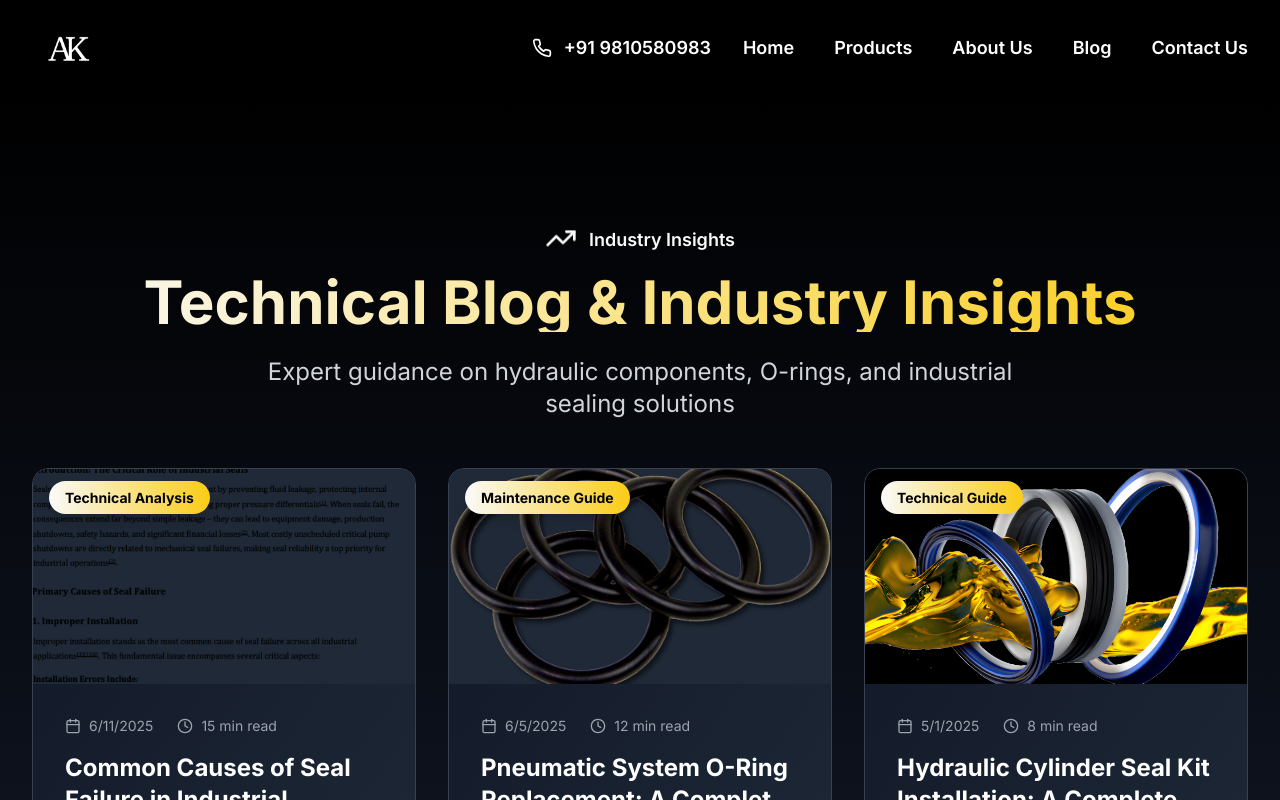
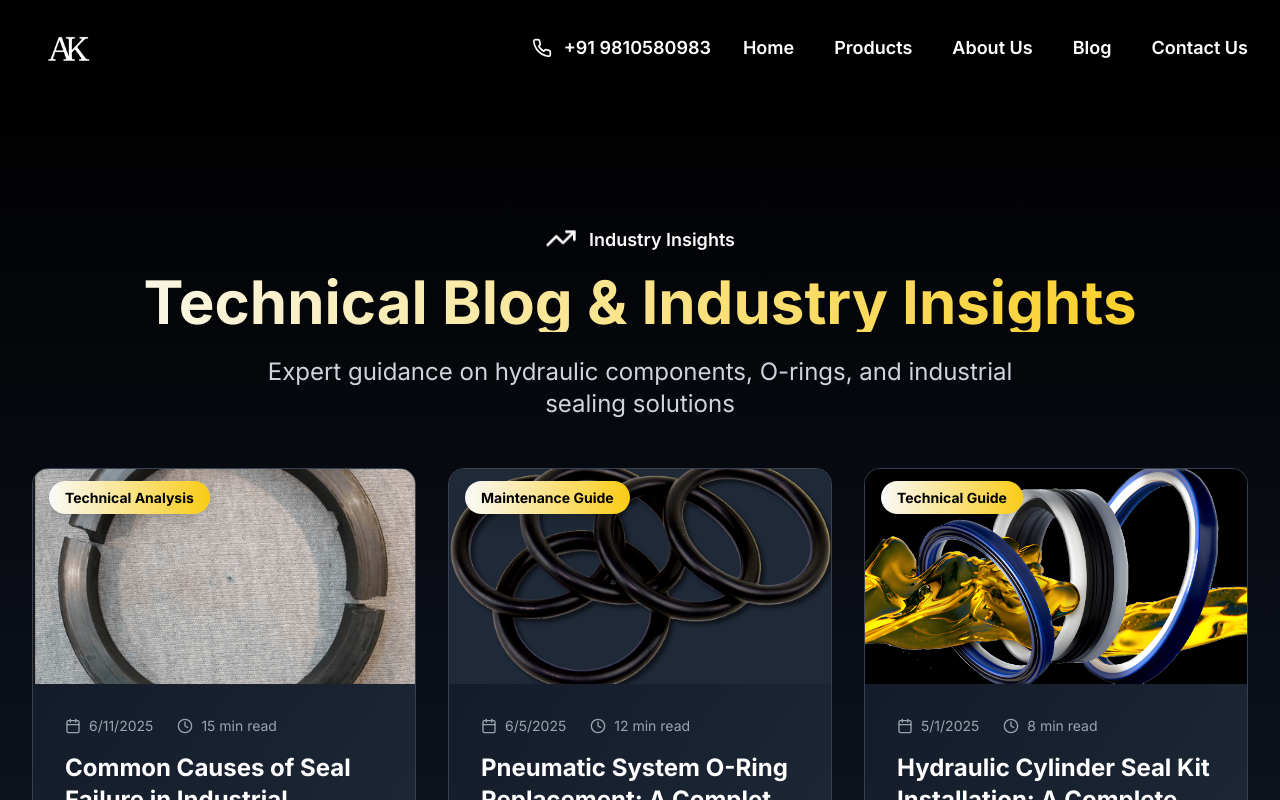
Before and after one commit to chhabraadhruv/ak-rubber-08, a React (Vite) app: page /blog in a window 1280 px wide. Shown: the top 800 px of the page. Built offline with nearby package versions, Linux system fonts and the light colour scheme.

Commit message:
Set blog post image
Update the blog post image to the provided image.

```diff
--- a/src/pages/BlogPage.tsx
+++ b/src/pages/BlogPage.tsx
@@ -1,4 +1,3 @@
-
 import { Link } from "react-router-dom";
 import { Calendar, Clock, ArrowRight, TrendingUp } from "lucide-react";
 import { useEffect } from "react";
@@ -11,7 +10,7 @@ const blogPosts = [
     excerpt: "Discover the primary reasons behind seal failures in industrial applications and learn proven strategies to prevent costly downtime and equipment damage.",
     date: "2025-06-11",
     readTime: "15 min read",
-    image: "/lovable-uploads/f7cf8b21-cb5e-4eae-b700-003f70a4e9ad.png",
+    image: "/lovable-uploads/e4c6859e-c5a9-4b6d-9dea-b901b5e75daf.png",
     category: "Technical Analysis"
   },
   {
--- a/src/pages/BlogPostPage.tsx
+++ b/src/pages/BlogPostPage.tsx
@@ -1,4 +1,3 @@
-
 import { useParams, Link } from "react-router-dom";
 import { Calendar, Clock, ArrowLeft, Phone, Mail } from "lucide-react";
 import { useEffect } from "react";
@@ -10,7 +9,7 @@ const blogPosts = {
     title: "Common Causes of Seal Failure in Industrial Equipment",
     date: "2025-06-11",
     readTime: "15 min read",
-    image: "/lovable-uploads/f7cf8b21-cb5e-4eae-b700-003f70a4e9ad.png",
+    image: "/lovable-uploads/e4c6859e-c5a9-4b6d-9dea-b901b5e75daf.png",
     category: "Technical Analysis",
     metaDescription: "Discover the primary reasons behind seal failures in industrial applications and learn proven strategies to prevent costly downtime and equipment damage.",
     keywords: "seal failure, industrial seals, equipment maintenance, seal reliability, hydraulic seals, mechanical seals",
```
Also changed, not shown: public/lovable-uploads/e4c6859e-c5a9-4b6d-9dea-b901b5e75daf.png (added).
